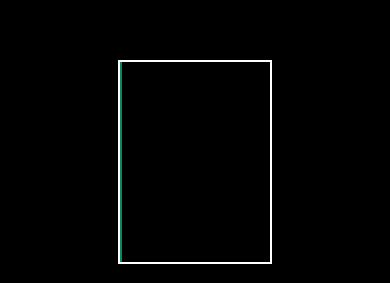
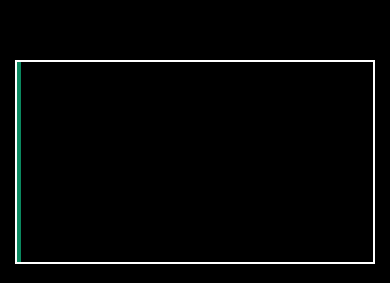
Before and after one commit to AzaanUllah-Khan/Charging-Animation, a plain HTML site: page index.html in a window 390 px wide. Shown: the part 122-405 px from the top of the page. Drawn offline with Linux system fonts and the light colour scheme.

Commit message:
styling new

```diff
--- a/style.css
+++ b/style.css
@@ -54,3 +54,18 @@ body {
     display: none;
 
 }
+@media screen and (max-width: 820px) {
+    .charger{
+        width: 70%;
+    }
+}
+@media screen and (max-width: 580px) {
+    .charger{
+        width: 80%;
+    }
+}
+@media screen and (max-width: 450px) {
+    .charger{
+        width: 95%;
+    }
+}
```
